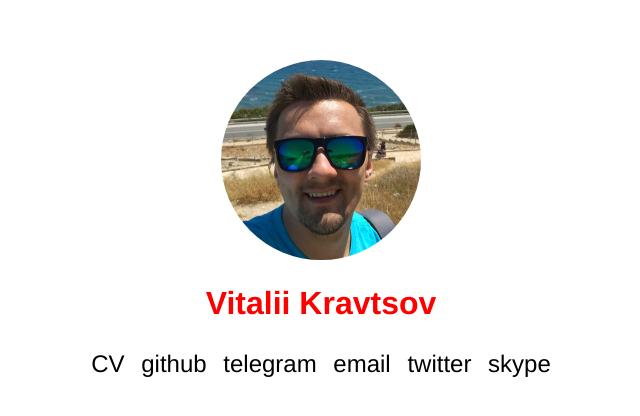
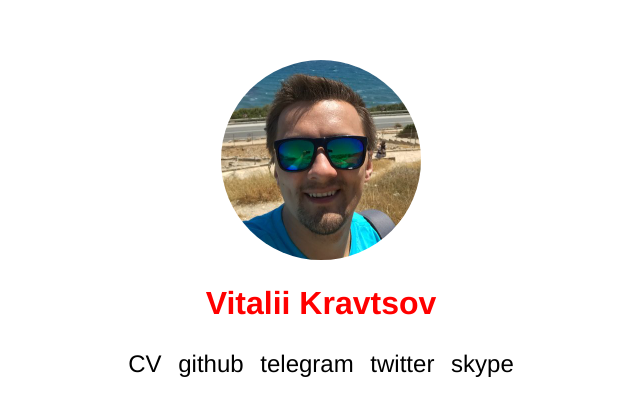
Before and after one commit to krvital/krvital.pro, a plain HTML site: page index.html in a window 1280 px wide. Shown: the part 178-594 px from the top of the page, without its empty margins (319-959 px from the left). Drawn offline with Linux system fonts and the light colour scheme.

Commit message:
Remove email

```diff
--- a/index.html
+++ b/index.html
@@ -14,7 +14,6 @@
       <li><a href="https://stackoverflow.com/cv/krvital">CV</a></li>
       <li><a href="https://github.com/krvital">github</a></li>
       <li><a href="https://t.me/krvital">telegram</a></li>
-      <li><a href="mailto:mail@krvital.pro">email</a></li>
       <li><a href="https://twitter.com/krvital">twitter</a></li>
       <li><a href="skype:vital5577?chat">skype</a></li>
     </ul>
```
